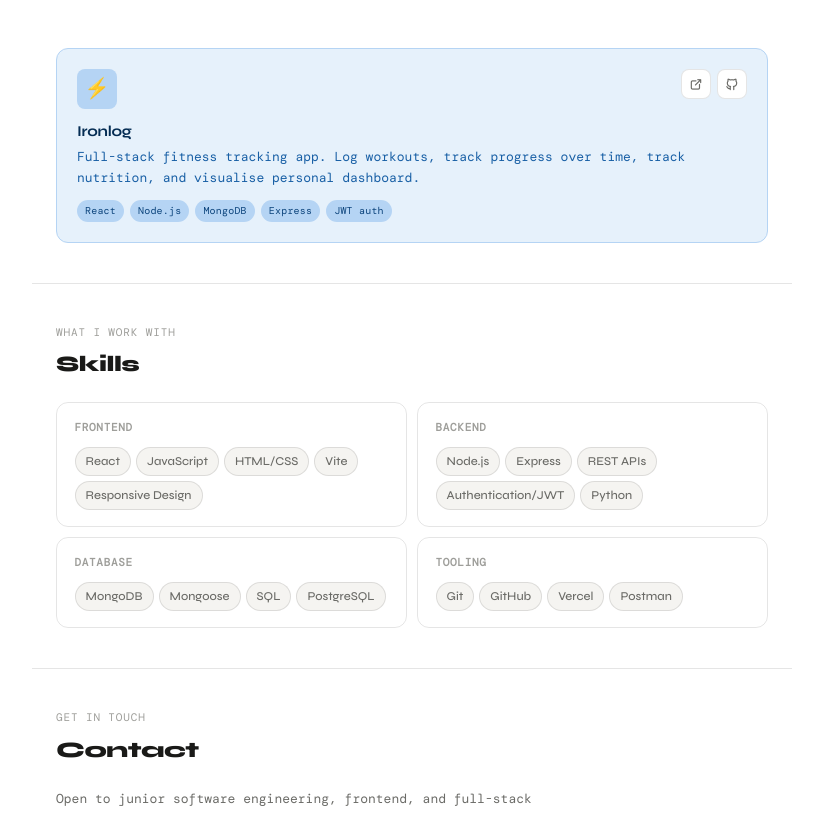
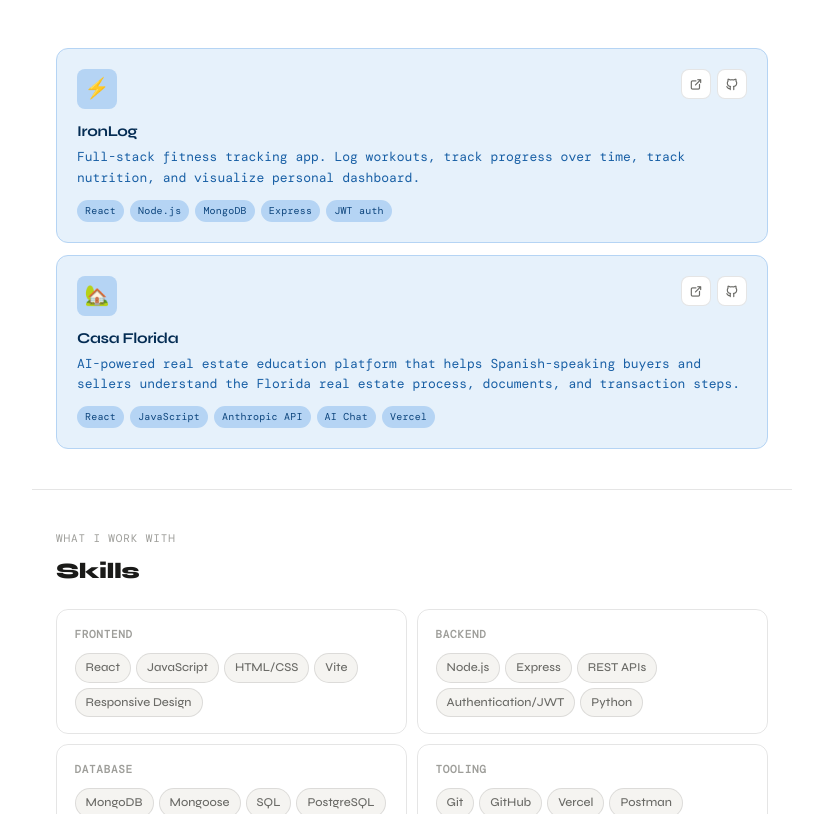
Before and after one commit to EricMerida/Portfolio, a React (Vite) app: page / in a window 1280 px wide. Shown: the part 749-1563 px from the top of the page, without its empty margins (228-1051 px from the left). Built offline with nearby package versions, Linux system fonts and the light colour scheme; the HTML template or start-up script is replaced by a standard one; a web font is replaced by a local one.

Commit message:
Add 'Casa Florida' project to projects.js
Added a new project 'Casa Florida' to the projects list.

```diff
--- a/src/data/projects.js
+++ b/src/data/projects.js
@@ -1,21 +1,38 @@
 const projects = [
   {
     id: 'fittrack',
-    name: 'Ironlog',
-    desc: 'Full-stack fitness tracking app. Log workouts, track progress over time, track nutrition, and visualise personal dashboard.',
+    name: 'IronLog',
+    desc: 'Full-stack fitness tracking app. Log workouts, track progress over time, track nutrition, and visualize personal dashboard.',
     icon: '⚡',
     color: 'blue',
     tags: [
-      { label: 'React',    color: 'blue' },
-      { label: 'Node.js',  color: 'blue' },
-      { label: 'MongoDB',  color: 'blue' },
-      { label: 'Express',  color: 'blue' },
+      { label: 'React', color: 'blue' },
+      { label: 'Node.js', color: 'blue' },
+      { label: 'MongoDB', color: 'blue' },
+      { label: 'Express', color: 'blue' },
       { label: 'JWT auth', color: 'blue' },
     ],
     liveUrl: 'https://fitness-app-plum-ten.vercel.app/',
     githubUrl: 'https://github.com/EricMerida/Fitness-App',
     featured: true,
-  }
+  },
+  {
+    id: 'casa-florida',
+    name: 'Casa Florida',
+    desc: 'AI-powered real estate education platform that helps Spanish-speaking buyers and sellers understand the Florida real estate process, documents, and transaction steps.',
+    icon: '🏡',
+    color: 'blue',
+    tags: [
+      { label: 'React', color: 'blue' },
+      { label: 'JavaScript', color: 'blue' },
+      { label: 'Anthropic API', color: 'blue' },
+      { label: 'AI Chat', color: 'blue' },
+      { label: 'Vercel', color: 'blue' },
+    ],
+    liveUrl: 'https://casa-florida-81c3.vercel.app/',
+    githubUrl: 'https://github.com/EricMerida/casa-florida',
+    featured: true,
+  },
 ]
 
 export default projects
```
